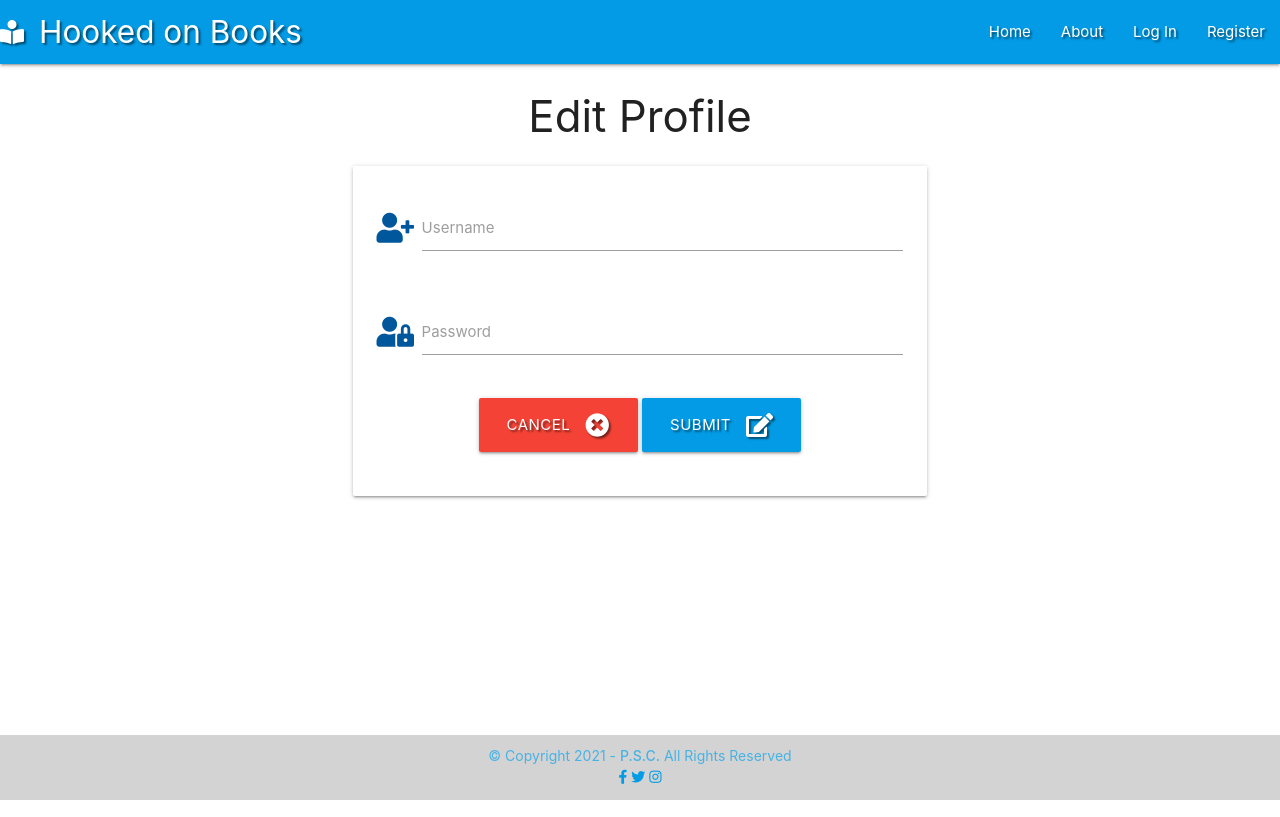
After one commit to drubach/HookedOnBooks, a Flask app: a page that uses templates/base.html in a window 1280 px wide. The commit adds this page. Run offline with Flask 2, Linux system fonts and the light colour scheme; some libraries are stand-ins or nearby versions.

Commit message:
profile edit page in progress commit

```diff
--- a/app.py
+++ b/app.py
@@ -82,7 +82,6 @@ def login():
                 session["user"] = request.form.get("username").lower()
                 flash("Welcome, {}".format(request.form.get("username")))
                 return render_template("books.html")
-                #redirect(url_for("profile", username=session["user"]))
             else:
                 # invalid password match
                 flash("Incorrect Username and/or Password")
@@ -104,6 +103,35 @@ def profile(username):
     return render_template("profile.html", username=username)
 
 
+@app.route("/profile_edit/<username>", methods=["GET", "POST"])
+def profile_edit(username):
+    """Edit profile"""
+    if request.method == "POST":
+        user = mongo.db.users.find_one(
+            {"username": request.form.get("username")})
+        userID = user[ObjectId].str()
+        submit = {
+            "username": request.form.get("username"),
+            "password": generate_password_hash(request.form.get("password")),
+            }
+        mongo.db.users.update({"_id": ObjectId(userID)}, submit)
+        session.pop("user")
+        session["user"] = request.form.get("username").lower()
+        flash("Profile Successfully Updated")
+        username = mongo.db.users.find_one(
+            {"username": session["user"]})["username"]
+    return render_template("profile_edit.html", username=username)
+
+
+# @app.route("/profile_delete/<username>")
+# def delete_profile(username):
+#     """Delete profile"""
+#     mongo.db.users.remove({"_id": ObjectId(username)})
+#     flash("Profile Successfully Deleted")
+#     session.pop("user")
+#     return redirect(url_for("get_books"))
+
+
 @app.route("/logout")
 def logout():
     """remove user from session cookie"""
--- a/static/css/style.css
+++ b/static/css/style.css
@@ -50,7 +50,12 @@
 #footer {
     font-size: 14px;
     background: lightgray;
+    position: absolute;
+    bottom:0;
+    width:100%;
+    height:65px;
   }
+
 
 #footer .copyright {
     color: #47b2e4;
--- a/templates/about.html
+++ b/templates/about.html
@@ -11,9 +11,9 @@
                 Some actually do. We love books and are always on the lookout for our
                 next read. This site is meant to help do that.<br>
 
-                <br>Now, while we can't promise that you will definitely find one to do that,
-                we can promise you the opportunity to find some that others have found
-                entertaining, informative or motivational or not worth the time. <br>
+                <br>Now, while we can't promise that you will definitely find one to change
+                your life, we can promise you the opportunity to find some that others have
+                found entertaining, informative or motivational or not worth the time. <br>
 
                 <br>How can we promise that? This platform is meant to allow you the opportunity
                 to provide reviews and on books you've read and to consider reviews
--- a/templates/base.html
+++ b/templates/base.html
@@ -54,7 +54,7 @@
             <li><a href="{{ url_for('about') }}">About</a></li>
             {% if session.user %}
                 <li><a href="{{ url_for('profile', username=session['user']) }}">Profile</a></li>
-                <li><a href="">New Book</a></li>
+                <li><a href="">Add a Book</a></li>
                 {% if session.user|lower == "admin"|lower %}
                     <li><a href="">Manage Books</a></li>
                 {% endif %}
@@ -92,7 +92,7 @@
                 <div class="copyright col-lg-2">
                 &copy; Copyright 2021 -
                 <strong><span>P.S.C.</span></strong
-                >. All Rights Reserved
+                > All Rights Reserved
                 </div>
                 <div class="social-links col-lg-2">
                     <a
--- /dev/null
+++ b/templates/profile_edit.html
@@ -0,0 +1,43 @@
+{% extends "base.html" %}
+{% block content %}
+
+    <h3 class="center-align">Edit Profile</h3>
+
+    <div class="row">
+        <form class="col s12 m8 offset-m2" method="POST" action="{{ url_for('profile_edit', username=username) }}">
+            <div class="card-panel">
+                <!-- username -->
+                <div class="row">
+                    <div class="input-field col s12">
+                        <i class="fas fa-user-plus prefix light-blue-text text-darken-4"></i>
+                        <input id="username" name="username" type="text" minlength="5"
+                            maxlength="15" pattern="^[a-zA-Z0-9]{5,15}$" class="validate" required>
+                        <label for="username">Username</label>
+                    </div>
+                </div>
+                <!-- password -->
+                <div class="row">
+                    <div class="input-field col s12">
+                        <i class="fas fa-user-lock prefix light-blue-text text-darken-4"></i>
+                        <input id="password" name="password" type="password" minlength="5"
+                            maxlength="15" pattern="^[a-zA-Z0-9]{5,15}$" class="validate" required>
+                        <label for="password">Password</label>
+                    </div>
+                </div>
+                <!-- submit -->
+                <div class="row">
+                    <div class="col s12 center-align">
+                        <!-- cancel button -->
+                        <a href="{{ url_for('profile', username=username) }}" class="btn-large red text-shadow">
+                            Cancel <i class="fas fa-times-circle right"></i>
+                        </a>
+                        <button type="submit" class="btn-large light-blue darken-1 text-shadow">
+                            Submit <i class="fas fa-edit right"></i>
+                        </button>
+                    </div>
+                </div>
+            </div>
+        </form>
+    </div>
+
+{% endblock %}
```
Also changed, not shown: templates/book_add.html (added, +10 -0 lines), templates/book_edit.html (added, +10 -0 lines), templates/profile.html (+7 -0 lines).
